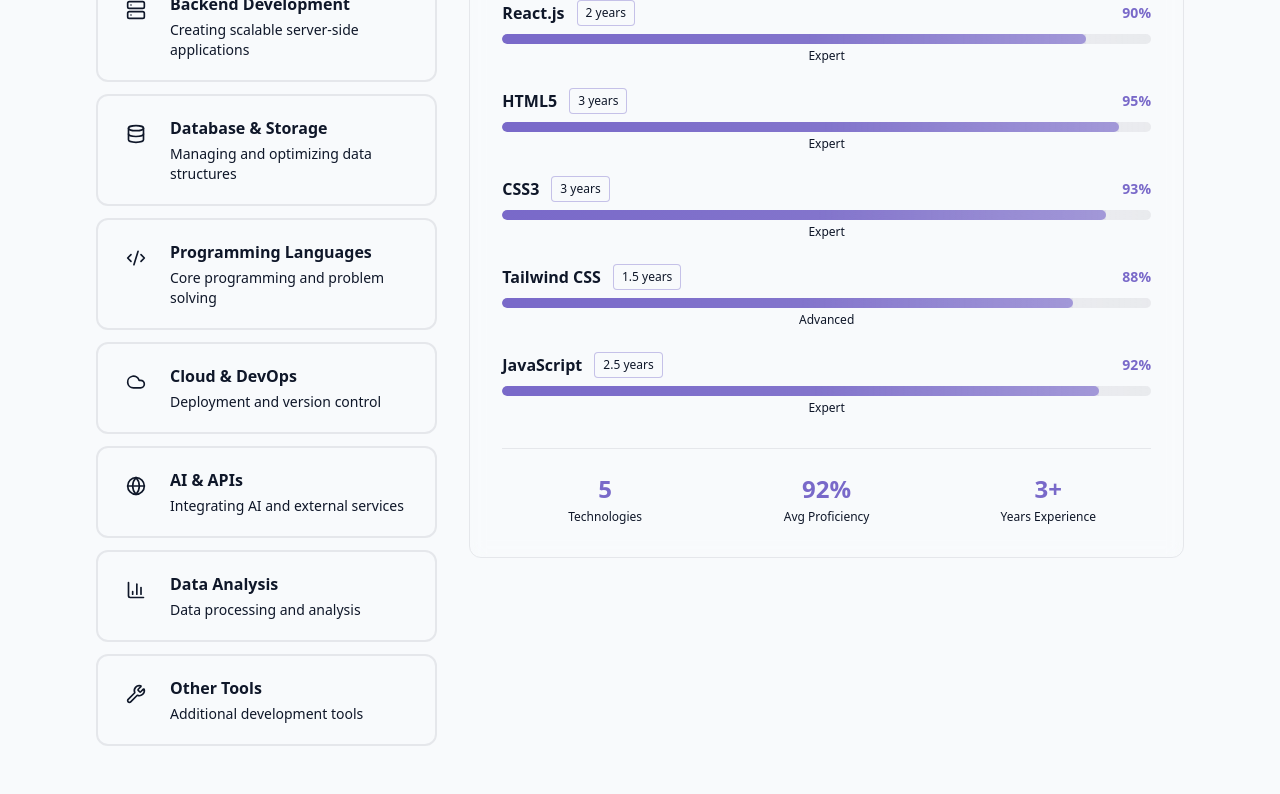
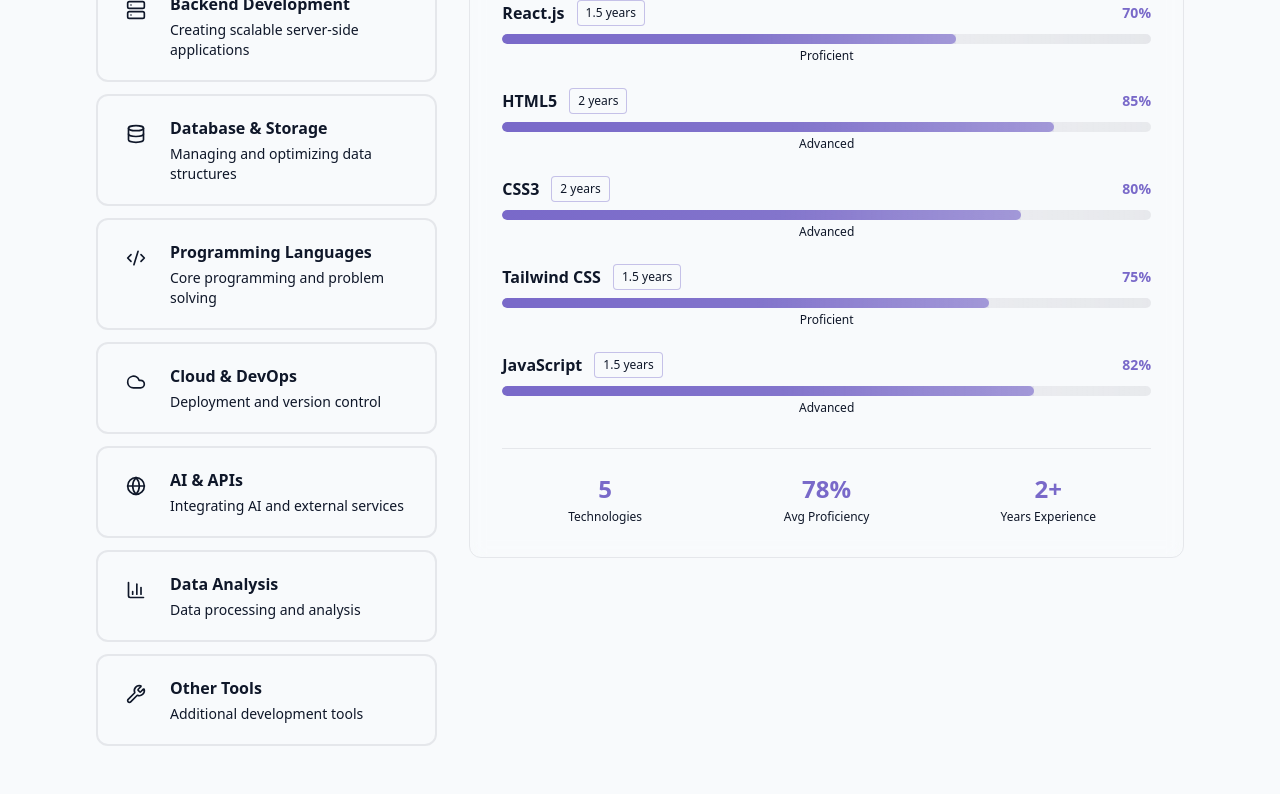
Before and after one commit to Ankita2629/portfolio, a React (Vite) app: page / in a window 1280 px wide. Shown: the part 1939-2733 px from the top of the page. Built offline with nearby package versions, Linux system fonts and the light colour scheme.

Commit message:
Update SkillsSection.jsx

```diff
--- a/src/components/SkillsSection.jsx
+++ b/src/components/SkillsSection.jsx
@@ -11,11 +11,11 @@
             icon: Code2,
             description: "Building responsive and interactive user interfaces",
             skills: [
-                { name: "React.js", level: 90, years: 2 },
-                { name: "HTML5", level: 95, years: 3 },
-                { name: "CSS3", level: 93, years: 3 },
-                { name: "Tailwind CSS", level: 88, years: 1.5 },
-                { name: "JavaScript", level: 92, years: 2.5 }
+                { name: "React.js", level: 70, years: 1.5 },
+                { name: "HTML5", level: 85, years: 2 },
+                { name: "CSS3", level: 80, years: 2 },
+                { name: "Tailwind CSS", level: 75, years: 1.5 },
+                { name: "JavaScript", level: 82, years: 1.5 }
             ]
         },
         {
@@ -24,11 +24,11 @@
             icon: Server,
             description: "Creating scalable server-side applications",
             skills: [
-                { name: "Node.js", level: 85, years: 2 },
-                { name: "Express.js", level: 83, years: 2 },
-                { name: "REST APIs", level: 87, years: 2 },
-                { name: "Socket.IO", level: 78, years: 1 },
-                { name: "PHP", level: 75, years: 1.5 }
+                { name: "Node.js", level: 75, years: 1 },
+                { name: "Express.js", level: 70, years: 1 },
+                { name: "REST APIs", level: 75, years: 1 },
+                { name: "Socket.IO", level: 75, years: 1 },
+                { name: "PHP", level: 75, years: 1 }
             ]
         },
         {
@@ -37,9 +37,9 @@
             icon: Database,
             description: "Managing and optimizing data structures",
             skills: [
-                { name: "MongoDB", level: 82, years: 2 },
+                { name: "MongoDB", level: 75, years: 1.5 },
                 { name: "MySQL", level: 80, years: 2 },
-                { name: "Firebase", level: 77, years: 1.5 },
+                { name: "Firebase", level: 60, years: 1 },
                 { name: "SQL", level: 85, years: 2 }
             ]
         },
@@ -49,7 +49,7 @@
             icon: Code2,
             description: "Core programming and problem solving",
             skills: [
-                { name: "JavaScript", level: 92, years: 2.5 },
+                { name: "JavaScript", level: 82, years: 1.5 },
                 { name: "Python", level: 88, years: 2 },
                 { name: "Java", level: 80, years: 2 },
                 { name: "C", level: 75, years: 1.5 }
@@ -63,8 +63,8 @@
             skills: [
                 { name: "Vercel", level: 85, years: 1.5 },
                 { name: "Google Cloud Platform", level: 78, years: 1 },
-                { name: "Git", level: 90, years: 2.5 },
-                { name: "GitHub", level: 92, years: 2.5 }
+                { name: "Git", level: 90, years: 1.5 },
+                { name: "GitHub", level: 92, years: 1.5 }
             ]
         },
         {
@@ -84,7 +84,7 @@
             icon: BarChart3,
             description: "Data processing and analysis",
             skills: [
-                { name: "Microsoft Excel", level: 85, years: 2 },
+                { name: "Microsoft Excel", level: 85, years: 1 },
                 { name: "Pandas", level: 78, years: 1.5 },
                 { name: "NumPy", level: 75, years: 1.5 }
             ]
```
